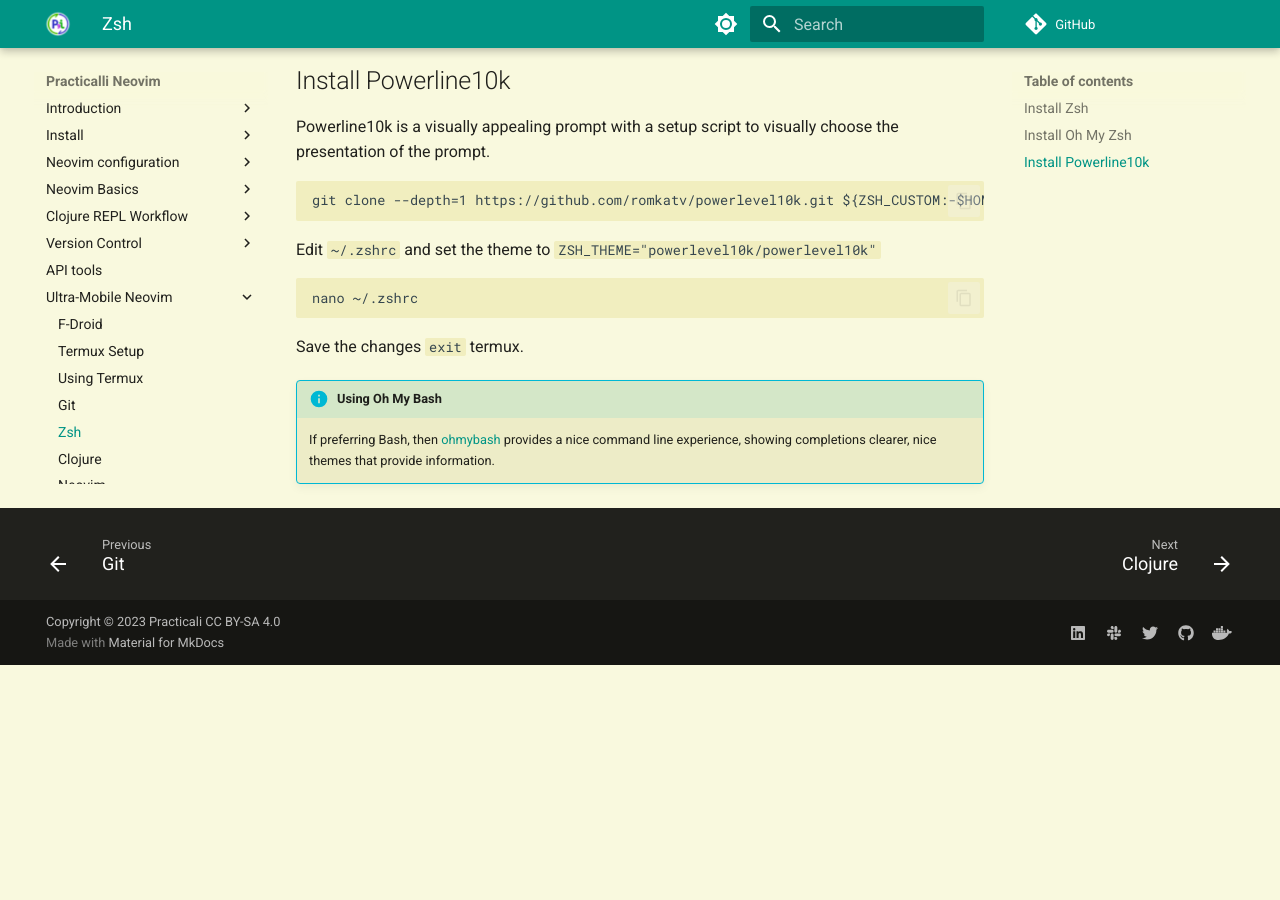
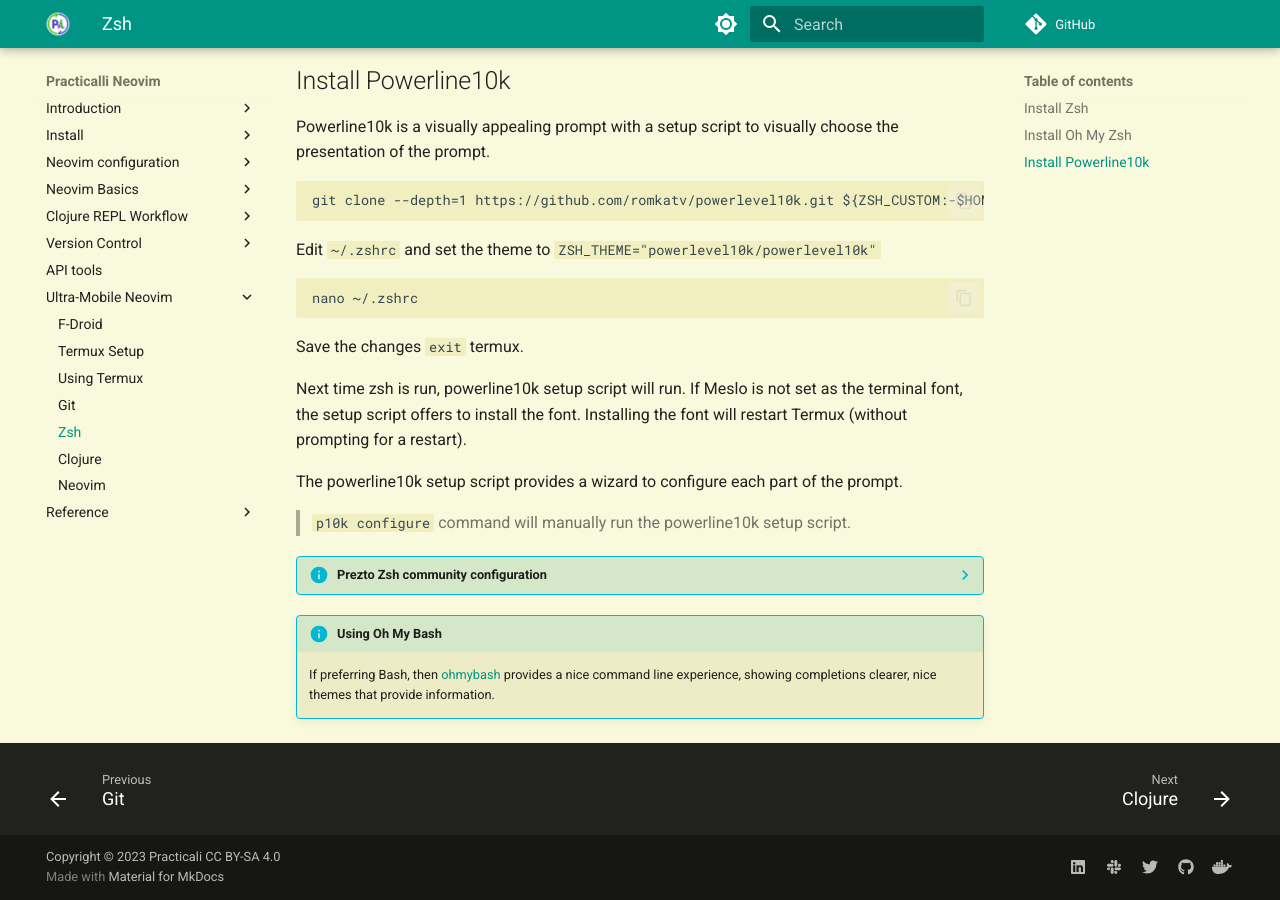
Before and after one commit to practicalli/neovim, an MkDocs documentation site: the page built from docs/termux/custom-shell.md, in a window 1280 px wide and 900 px high, scrolled down 955 px. Built offline with MkDocs 1.6.1 and Material for MkDocs 9.7.7, drawn with Linux system fonts in a browser that asks for light colours; plug-ins that fetch from the network failed and are left out; comment, search, counter and statistics services are not loaded; before the commit the page ends 1620 px from its top, so only the background shows below that.

Commit message:
termux: uncomment Prezto install with note about failure
Practicalli preferres Prezto Zsh community configuration, although there
were issues previously with Prezto

Uncomment instructutions to allow trying Prezto configuration in the
future

````diff
--- a/docs/termux/custom-shell.md
+++ b/docs/termux/custom-shell.md
@@ -54,57 +54,64 @@
 
 Save the changes `exit` termux.
 
-<!--
-## Install Prezto community configuration
+Next time zsh is run, powerline10k setup script will run.  If Meslo is not set as the terminal font, the setup script offers to install the font.  Installing the font will restart Termux (without prompting for a restart).
 
-Clone prezto and its sub-modules into `XDG_CONFIG_HOME/zsh` which is typically `~/.config/zsh`
+The powerline10k setup script provides a wizard to configure each part of the prompt.
 
-```
-git clone --recursive https://github.com/sorin-ionescu/prezto.git "${ZDOTDIR:-${XDG_CONFIG_HOME:-$HOME/.config}/zsh}/.zprezto"
-```
+> `p10k configure` command will manually run the powerline10k setup script.
 
 
-Set the location of the Zsh configuration home with `$ZDOTDIR`, relative to the XDG locations
 
-```
-export ZDOTDIR="${ZDOTDIR:=$XDG_CONFIG_HOME/zsh}"
-```
+??? INFO "Prezto Zsh community configuration"
+    NOTE: previous attempts to use Prezto proved to have issues
+
+    Clone prezto and its sub-modules into `XDG_CONFIG_HOME/zsh` which is typically `~/.config/zsh`
+
+    ```shell
+    git clone --recursive https://github.com/sorin-ionescu/prezto.git "${ZDOTDIR:-${XDG_CONFIG_HOME:-$HOME/.config}/zsh}/.zprezto"
+    ```
 
 
-Create a new Zsh configuration by copying/linking the Zsh configuration files provided:
+    Set the location of the Zsh configuration home with `$ZDOTDIR`, relative to the XDG locations
 
-```
-setopt EXTENDED_GLOB
-for rcfile in "${ZDOTDIR:-$HOME}"/.zprezto/runcoms/^README.md(.N); do
-  ln -s "$rcfile" "${ZDOTDIR:-$HOME}/.${rcfile:t}"
-done
-```
-
-!!! Hint "Practicalli Zsh configuration"
-    Clone [practicalli/dotfiles](https://github.com/practicalli/dotfiles) and replace the symbolic links in `$XDG_CONFIG_HOME/zsh` with links to the respective Zsh configuration files in the cloned repository (or copy the files if you prefer)
-
-    Copy or create a symbolic like for the `.p10k configuration or skip this to create your own configuration when next starting `zsh`.`
+    ```shell
+    export ZDOTDIR="${ZDOTDIR:=$XDG_CONFIG_HOME/zsh}"
+    ```
 
 
-Edit `$XDG_CONFIG_HOME/.config/zsh/.zshenv` and add the following lines to enable zsh to find the prezto configuration
+    Create a new Zsh configuration by copying/linking the Zsh configuration files provided:
 
-```shell
-export XDG_CONFIG_HOME="${XDG_CONFIG_HOME:=$HOME/.config}"
-export ZDOTDIR="${ZDOTDIR:=$XDG_CONFIG_HOME/zsh}"
-```
+    ```shell
+    setopt EXTENDED_GLOB
+    for rcfile in "${ZDOTDIR:-$HOME}"/.zprezto/runcoms/^README.md(.N); do
+      ln -s "$rcfile" "${ZDOTDIR:-$HOME}/.${rcfile:t}"
+    done
+    ```
 
-Create a symbolic link from `$HOME/.zshenv` to `$XDG_CONFIG_HOME/.config/zsh/.zshenv` (or to the .zshenv file from [practicalli/dotfiles](https://github.com/practicalli/dotfiles))
+    !!! Hint "Practicalli Zsh configuration"
+        Clone [practicalli/dotfiles](https://github.com/practicalli/dotfiles) and replace the symbolic links in `$XDG_CONFIG_HOME/zsh` with links to the respective Zsh configuration files in the cloned repository (or copy the files if you prefer)
 
-```shell
-ln -s $XDG_CONFIG_HOME/.config/zsh/.zshenv $HOME/.zshenv
-```
+        Copy or create a symbolic like for the `.p10k configuration or skip this to create your own configuration when next starting `zsh`.`
 
-Check the configuration is working by loading the .zshenv configuration
 
-```shell
-source "$ZDOTDIR/.zshenv"
-```
- -->
+    Edit `$XDG_CONFIG_HOME/.config/zsh/.zshenv` and add the following lines to enable zsh to find the prezto configuration
+
+    ```shell
+    export XDG_CONFIG_HOME="${XDG_CONFIG_HOME:=$HOME/.config}"
+    export ZDOTDIR="${ZDOTDIR:=$XDG_CONFIG_HOME/zsh}"
+    ```
+
+    Create a symbolic link from `$HOME/.zshenv` to `$XDG_CONFIG_HOME/.config/zsh/.zshenv` (or to the .zshenv file from [practicalli/dotfiles](https://github.com/practicalli/dotfiles))
+
+    ```shell
+    ln -s $XDG_CONFIG_HOME/.config/zsh/.zshenv $HOME/.zshenv
+    ```
+
+    Check the configuration is working by loading the .zshenv configuration
+
+    ```shell
+    source "$ZDOTDIR/.zshenv"
+    ```
 
 !!! INFO "Using Oh My Bash"
     If preferring Bash, then [ohmybash](https://ohmybash.nntoan.com/){target=_blank} provides a nice command line experience, showing completions clearer, nice themes that provide information.
````
